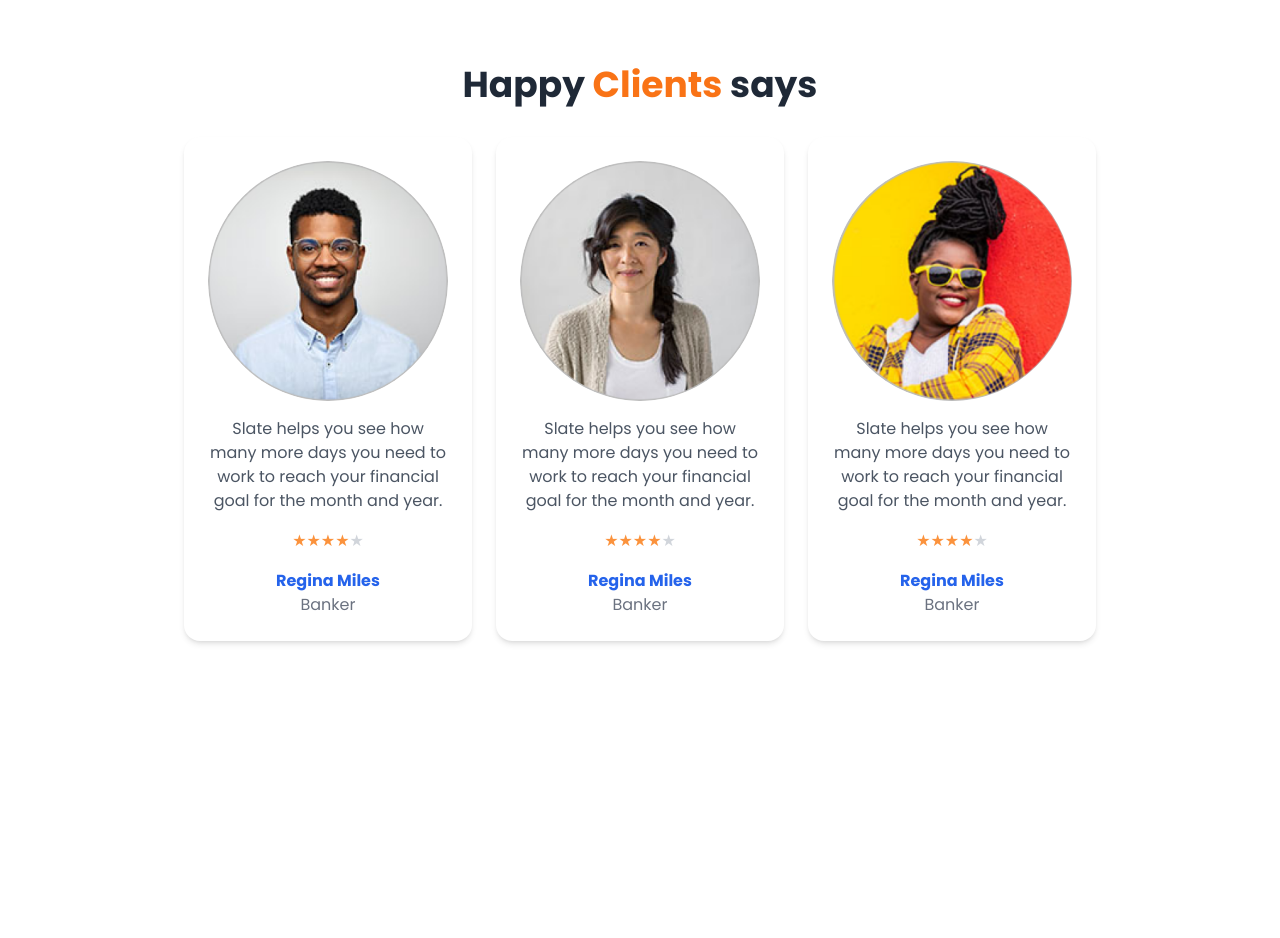
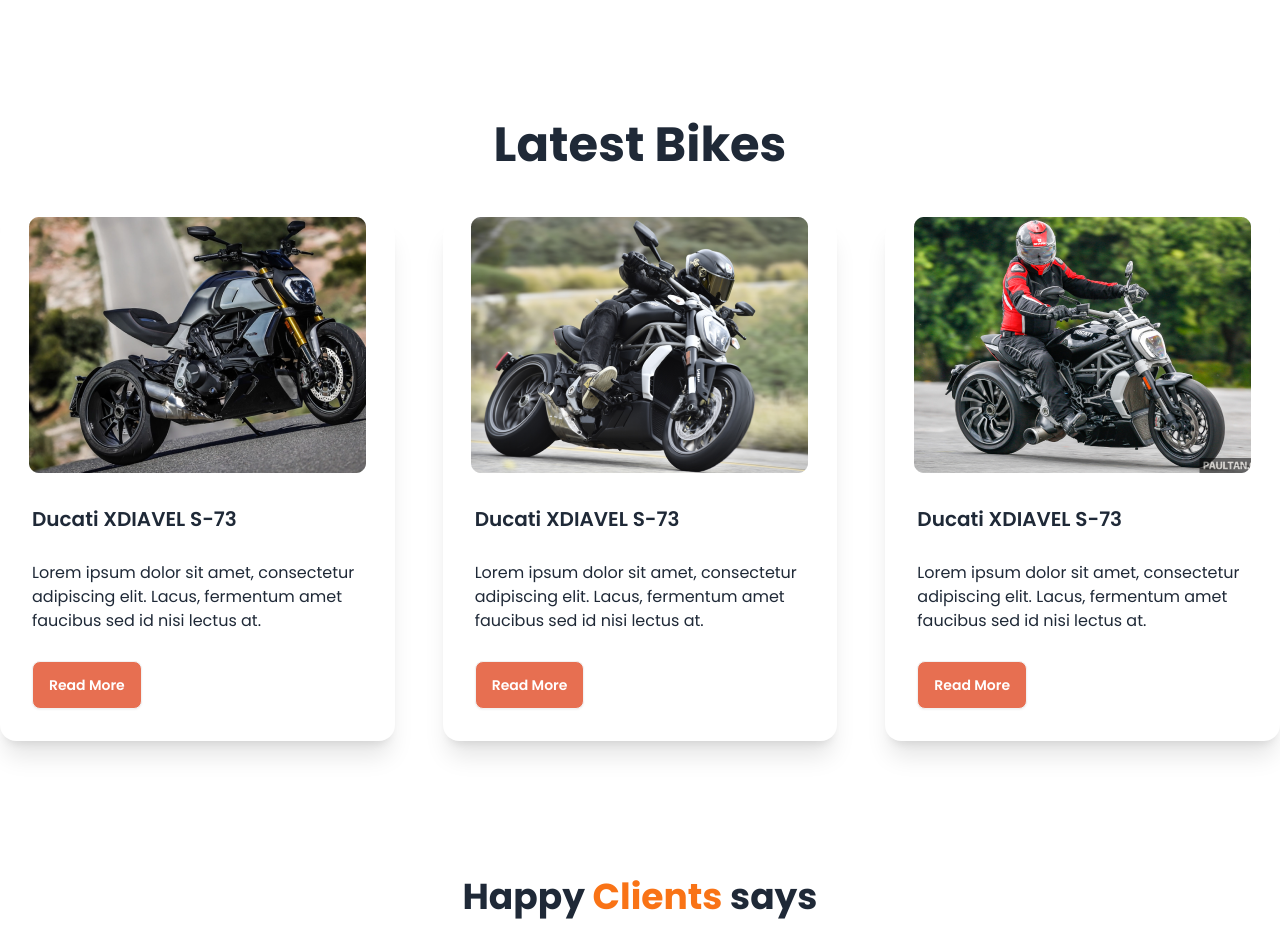
Before and after one commit to zasimmallick/biker-zone-with-daisyU, a plain HTML site: page index.html in a window 1280 px wide. Shown: the part 1020-1958 px from the top of the page. Before the commit the page ends 1701 px from the top, so only its background shows below. Drawn offline with nearby package versions, Linux system fonts and the light colour scheme.

Commit message:
Latest Bike add

```diff
--- a/index.html
+++ b/index.html
@@ -196,6 +196,67 @@
                 </div>
             </div>
         </section>
+          <!-- Latest Bike Section -->
+      <section class="my-24">
+        <h3 class="text-5xl font-bold text-center mb-12">Latest Bikes</h3>
+        <!-- cards -->
+        <div class="grid grid-cols-1 gap-12 md:grid-cols-2 lg:grid-cols-3">
+          <!-- card 1 -->
+          <div class="card bg-base-100 shadow-xl">
+            <figure>
+              <img src="./images/others/latest1.png" alt="Shoes" />
+            </figure>
+            <div class="card-body space-y-5">
+              <h2 class="card-title">Ducati XDIAVEL S-73</h2>
+              <p>
+                Lorem ipsum dolor sit amet, consectetur adipiscing elit. Lacus,
+                fermentum amet faucibus sed id nisi lectus at.
+              </p>
+              <div class="card-actions">
+                <button class="btn bg-bike-primary text-white">
+                  Read More
+                </button>
+              </div>
+            </div>
+          </div>
+          <!-- card 2 -->
+          <div class="card bg-base-100 shadow-xl">
+            <figure>
+              <img src="./images/others/latest2.png" alt="Shoes" />
+            </figure>
+            <div class="card-body space-y-5">
+              <h2 class="card-title">Ducati XDIAVEL S-73</h2>
+              <p>
+                Lorem ipsum dolor sit amet, consectetur adipiscing elit. Lacus,
+                fermentum amet faucibus sed id nisi lectus at.
+              </p>
+              <div class="card-actions">
+                <button class="btn bg-bike-primary text-white">
+                  Read More
+                </button>
+              </div>
+            </div>
+          </div>
+          <!-- card 3 -->
+          <div class="card bg-base-100 shadow-xl">
+            <figure>
+              <img src="./images/others/latest3.png" alt="Shoes" />
+            </figure>
+            <div class="card-body space-y-5">
+              <h2 class="card-title">Ducati XDIAVEL S-73</h2>
+              <p>
+                Lorem ipsum dolor sit amet, consectetur adipiscing elit. Lacus,
+                fermentum amet faucibus sed id nisi lectus at.
+              </p>
+              <div class="card-actions">
+                <button class="btn bg-bike-primary text-white">
+                  Read More
+                </button>
+              </div>
+            </div>
+          </div>
+        </div>
+      </section>
 
 
          <!-- Happy Clients Happy -->
```
